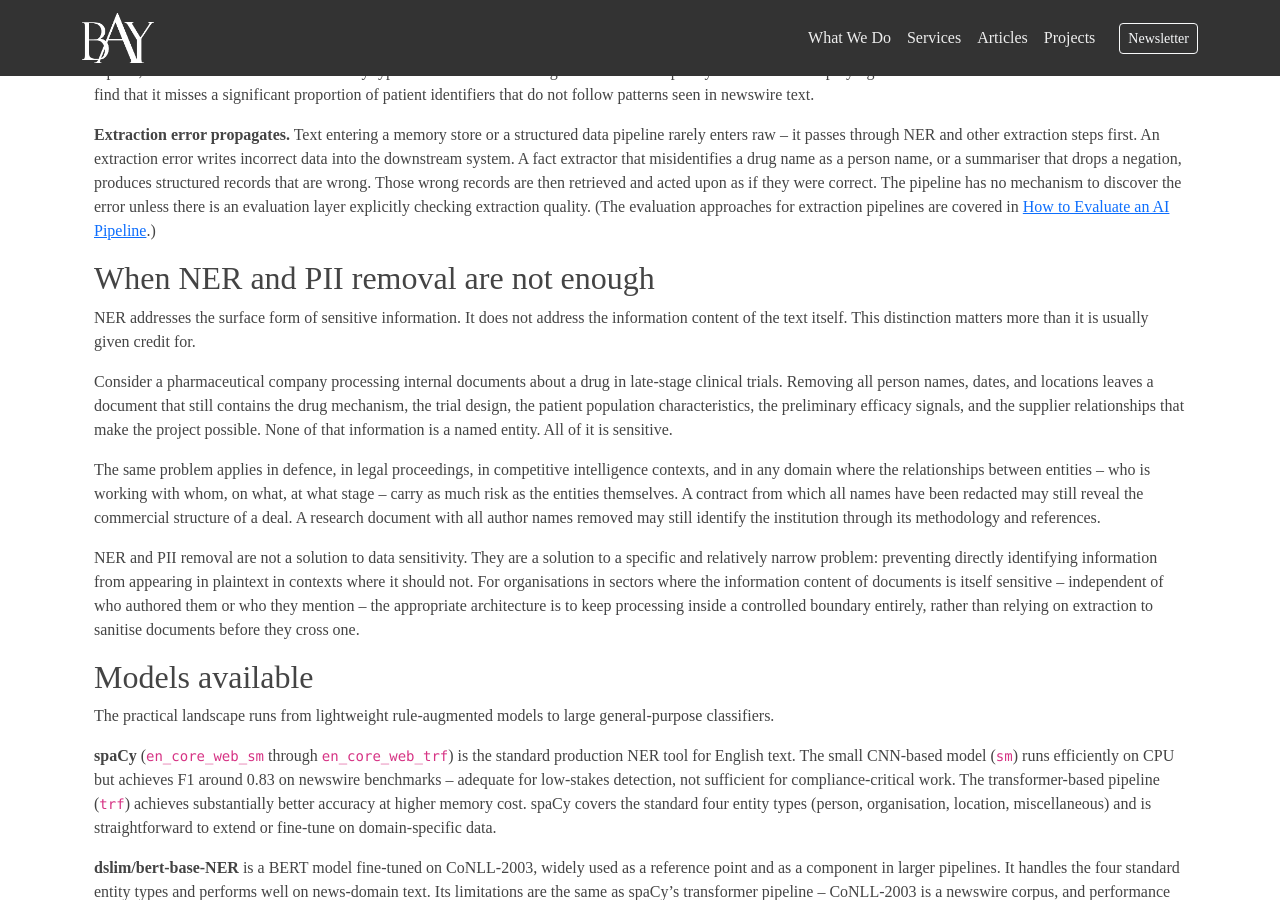
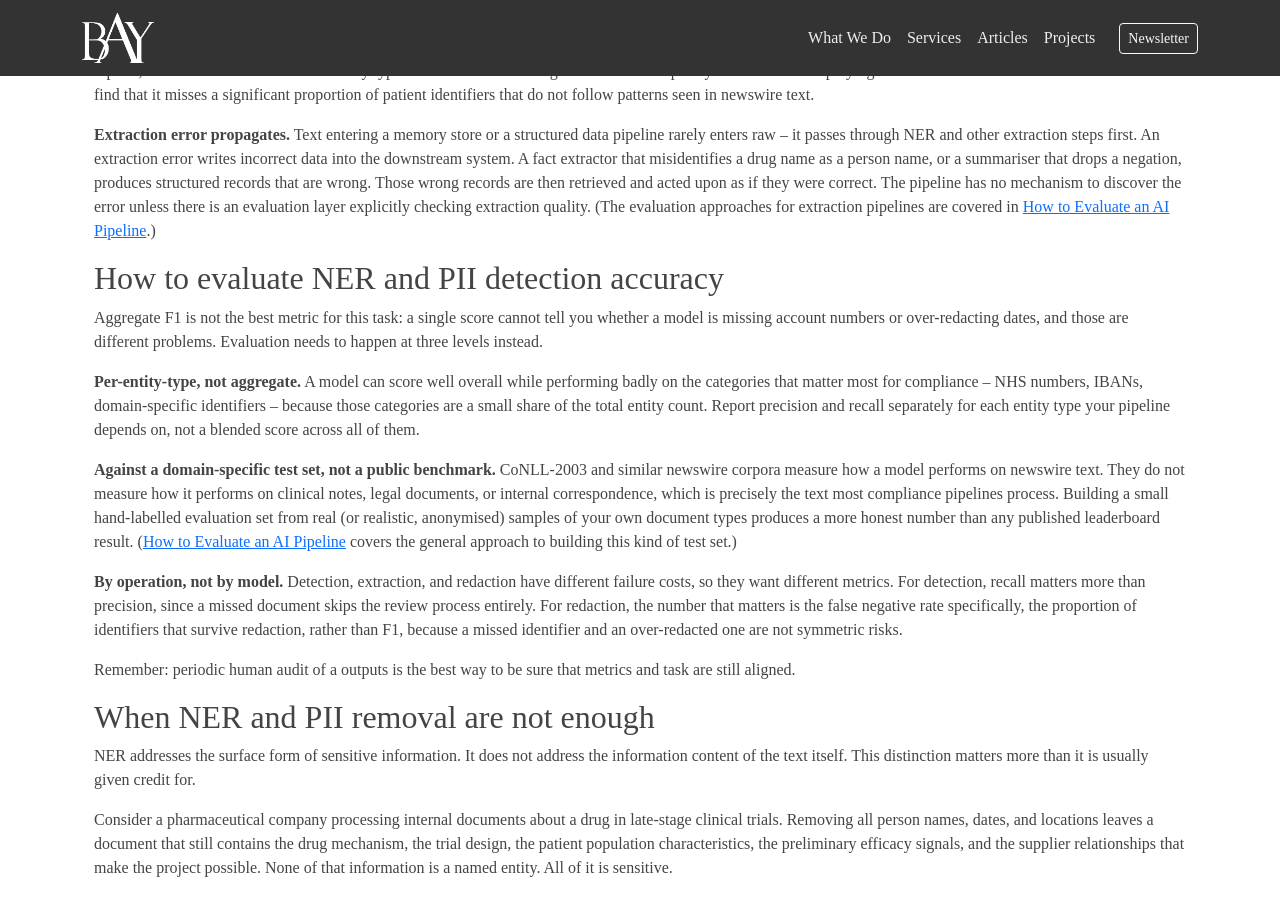
Before and after one commit to bayinfosys/bayinfosys.github.io, a Jekyll site: the page built from _posts/2026-01-01-73-ner-and-pii.md, in a window 1280 px wide and 900 px high, scrolled down 1172 px. Built offline with Jekyll 4.4.1, drawn with Linux system fonts in a browser that asks for light colours.

Commit message:
ner pii update for SEO

```diff
--- a/_posts/2026-01-01-73-ner-and-pii.md
+++ b/_posts/2026-01-01-73-ner-and-pii.md
@@ -2,12 +2,8 @@
 date: 2026-05-27
 layout: article
 title: "What Is NER and Why Does It Matter for PII?"
-description: "Named entity recognition is the foundational step in any
-pipeline that handles sensitive text. What it does, where it fails, which
-models perform it, and why it does not solve the privacy problem on its own."
-keywords: ["named entity recognition", "NER", "PII detection", "pii removal",
-"llm pii", "gdpr text processing", "anonymise text ai", "redact pii documents",
-"pii nlp", "ner machine learning", "text anonymisation", "sensitive data ai"]
+description: "Named entity recognition is the foundational step in any pipeline that handles sensitive text. What it does, where it fails, how to evaluate detection and redaction accuracy, and why it does not solve the privacy problem on its own."
+keywords: ["named entity recognition", "NER", "PII detection", "pii removal", "llm pii", "gdpr text processing", "anonymise text ai", "redact pii documents", "pii nlp", "ner machine learning", "text anonymisation", "sensitive data ai"]
 topic: "AI Systems"
 seo_title: "What Is NER and Why Does It Matter for PII Detection?"
 related:
@@ -124,6 +120,41 @@ there is an evaluation layer explicitly checking extraction quality.
 (The evaluation approaches for extraction pipelines are covered in
 [How to Evaluate an AI Pipeline](/library/61-eval-datasets.html).)
 
+## How to evaluate NER and PII detection accuracy
+
+Aggregate F1 is not the best metric for this task: a single score cannot
+tell you whether a model is missing account numbers or over-redacting
+dates, and those are different problems. Evaluation needs to happen at
+three levels instead.
+
+**Per-entity-type, not aggregate.** A model can score well overall
+while performing badly on the categories that matter most for
+compliance -- NHS numbers, IBANs, domain-specific identifiers -- because
+those categories are a small share of the total entity count. Report
+precision and recall separately for each entity type your pipeline
+depends on, not a blended score across all of them.
+
+**Against a domain-specific test set, not a public benchmark.** CoNLL-2003
+and similar newswire corpora measure how a model performs on newswire
+text. They do not measure how it performs on clinical notes, legal
+documents, or internal correspondence, which is precisely the text
+most compliance pipelines process. Building a small hand-labelled
+evaluation set from real (or realistic, anonymised) samples of your
+own document types produces a more honest number than any published
+leaderboard result. ([How to Evaluate an AI Pipeline](/library/61-eval-datasets.html)
+covers the general approach to building this kind of test set.)
+
+**By operation, not by model.** Detection, extraction, and redaction
+have different failure costs, so they want different metrics. For
+detection, recall matters more than precision, since a missed
+document skips the review process entirely. For redaction, the
+number that matters is the false negative rate specifically, the
+proportion of identifiers that survive redaction, rather than F1,
+because a missed identifier and an over-redacted one are not
+symmetric risks.
+
+Remember: periodic human audit of a outputs is the best way to be sure that metrics and task are still aligned.
+
 ## When NER and PII removal are not enough
 
 NER addresses the surface form of sensitive information. It does not
```
